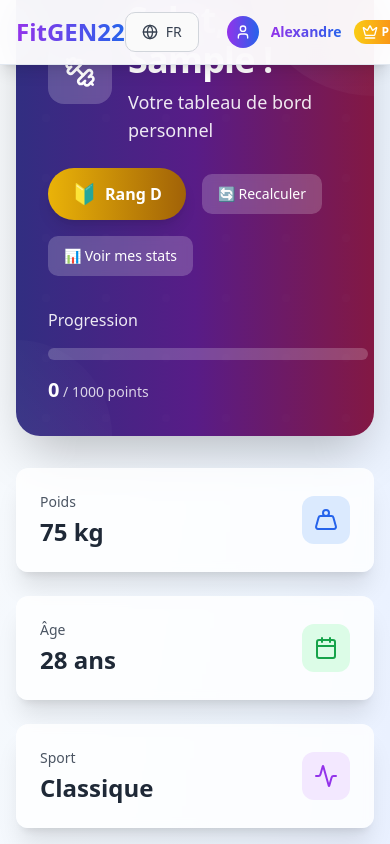
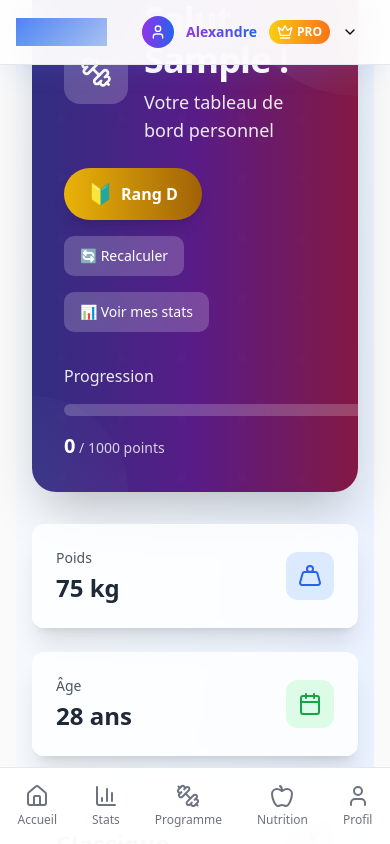
Before and after one commit to korat01/FitGEN2-app, a React (Vite) app: page / in a window 390 px wide. Both pictures are taken after typing "Sample", "name@example.com", "Sample123" into the empty fields and a click on the button "Se connecter". Shown: the part 144-988 px from the top of the page. Built offline with nearby package versions, Linux system fonts and the light colour scheme.

Commit message:
Refactor: Adapt to mobile view

```diff
--- a/src/components/AppHeader.tsx
+++ b/src/components/AppHeader.tsx
@@ -23,39 +23,41 @@ const AppHeader: React.FC = () => {
   };
 
   return (
-    <header className="fixed top-0 left-0 right-0 z-50 bg-white/95 backdrop-blur-xl border-b border-slate-200 shadow-lg">
+    <header className="fixed top-0 left-0 right-0 z-50 bg-card/95 backdrop-blur-xl border-b border-border shadow-elegant">
       <div className="container mx-auto px-4 py-3">
         <div className="flex items-center justify-between">
           {/* Logo */}
-          <div className="flex items-center gap-4">
-            <h1 className="text-2xl font-bold bg-gradient-to-r from-purple-600 to-blue-600 bg-clip-text text-transparent">
+          <div className="flex items-center gap-2 md:gap-4">
+            <h1 className="text-xl md:text-2xl font-bold gradient-primary bg-clip-text text-transparent">
               FitGEN22
             </h1>
 
-            {/* Navigation principale */}
-            <nav className="hidden md:flex items-center space-x-1">
-              <Link to="/" className="flex items-center gap-2 px-3 py-2 rounded-md hover:bg-slate-100 transition-colors text-black">
+            {/* Navigation principale - hidden on mobile */}
+            <nav className="hidden lg:flex items-center space-x-1">
+              <Link to="/" className="flex items-center gap-2 px-3 py-2 rounded-md hover:bg-accent transition-colors text-foreground">
                 <Home className="w-4 h-4" />
                 Accueil
               </Link>
-              <Link to="/programme" className="flex items-center gap-2 px-3 py-2 rounded-md hover:bg-slate-100 transition-colors text-black">
+              <Link to="/programme" className="flex items-center gap-2 px-3 py-2 rounded-md hover:bg-accent transition-colors text-foreground">
                 <Dumbbell className="w-4 h-4" />
                 Programme
               </Link>
-              <Link to="/nutrition" className="flex items-center gap-2 px-3 py-2 rounded-md hover:bg-slate-100 transition-colors text-black">
+              <Link to="/nutrition" className="flex items-center gap-2 px-3 py-2 rounded-md hover:bg-accent transition-colors text-foreground">
                 <Apple className="w-4 h-4" />
                 Nutrition
               </Link>
-              <Link to="/blocs-entrainement" className="flex items-center gap-2 px-3 py-2 rounded-md hover:bg-slate-100 transition-colors text-black">
+              <Link to="/blocs-entrainement" className="flex items-center gap-2 px-3 py-2 rounded-md hover:bg-accent transition-colors text-foreground">
                 <Dumbbell className="w-4 h-4" />
-                Blocs d'Entraînement
+                Blocs
               </Link>
             </nav>
           </div>
 
           {/* Actions utilisateur */}
-          <div className="flex items-center gap-3">
-            <LanguageSwitcher />
+          <div className="flex items-center gap-2 md:gap-3">
+            <div className="hidden md:block">
+              <LanguageSwitcher />
+            </div>
             <UserDropdown
               userName="Alexandre"
               onProfileClick={handleProfileClick}
--- /dev/null
+++ b/src/components/MobileNavigation.tsx
@@ -0,0 +1,40 @@
+import React from 'react';
+import { Link, useLocation } from 'react-router-dom';
+import { Home, BarChart3, Dumbbell, Apple, User } from 'lucide-react';
+
+const MobileNavigation: React.FC = () => {
+  const location = useLocation();
+
+  const isActive = (path: string) => location.pathname === path;
+
+  const navItems = [
+    { path: '/', icon: Home, label: 'Accueil' },
+    { path: '/stats', icon: BarChart3, label: 'Stats' },
+    { path: '/programme', icon: Dumbbell, label: 'Programme' },
+    { path: '/nutrition', icon: Apple, label: 'Nutrition' },
+    { path: '/profile', icon: User, label: 'Profil' },
+  ];
+
+  return (
+    <nav className="md:hidden fixed bottom-0 left-0 right-0 z-50 bg-white/95 backdrop-blur-xl border-t border-border shadow-lg">
+      <div className="flex items-center justify-around py-2">
+        {navItems.map(({ path, icon: Icon, label }) => (
+          <Link
+            key={path}
+            to={path}
+            className={`flex flex-col items-center gap-1 px-4 py-2 transition-colors ${
+              isActive(path)
+                ? 'text-primary'
+                : 'text-muted-foreground'
+            }`}
+          >
+            <Icon className={`w-6 h-6 ${isActive(path) ? 'scale-110' : ''}`} />
+            <span className="text-xs font-medium">{label}</span>
+          </Link>
+        ))}
+      </div>
+    </nav>
+  );
+};
+
+export default MobileNavigation;
--- a/src/components/PageLayout.tsx
+++ b/src/components/PageLayout.tsx
@@ -1,5 +1,6 @@
 import React from 'react';
 import AppHeader from './AppHeader';
+import MobileNavigation from './MobileNavigation';
 
 interface PageLayoutProps {
   children: React.ReactNode;
@@ -7,11 +8,12 @@ interface PageLayoutProps {
 
 const PageLayout: React.FC<PageLayoutProps> = ({ children }) => {
   return (
-    <div className="min-h-screen bg-gray-50">
+    <div className="min-h-screen bg-background">
       <AppHeader />
-      <main className="pt-20">
+      <main className="pt-20 pb-20 md:pb-4 px-4 md:px-0">
         {children}
       </main>
+      <MobileNavigation />
     </div>
   );
 };
```
Also changed, not shown: src/pages/Developer.tsx (+0 -6 lines).
